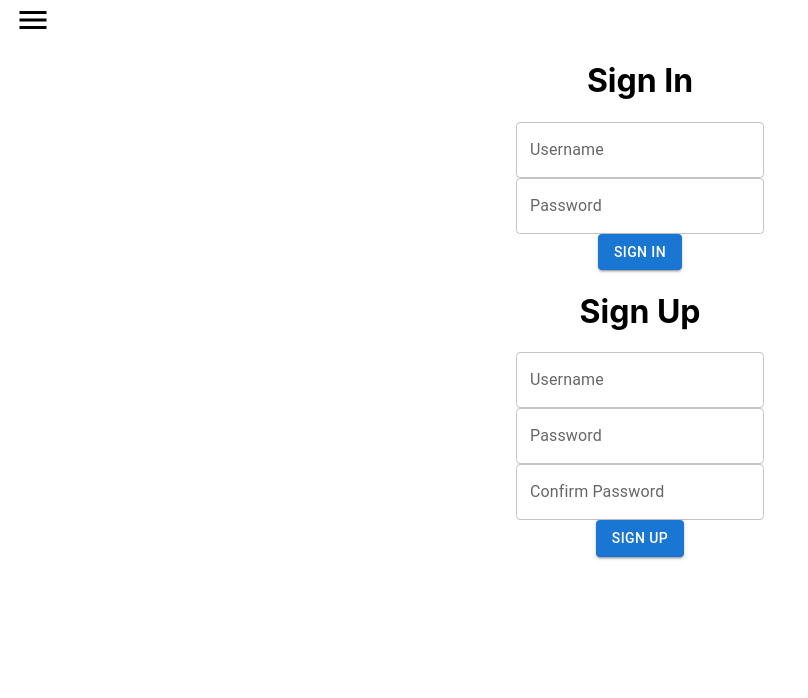
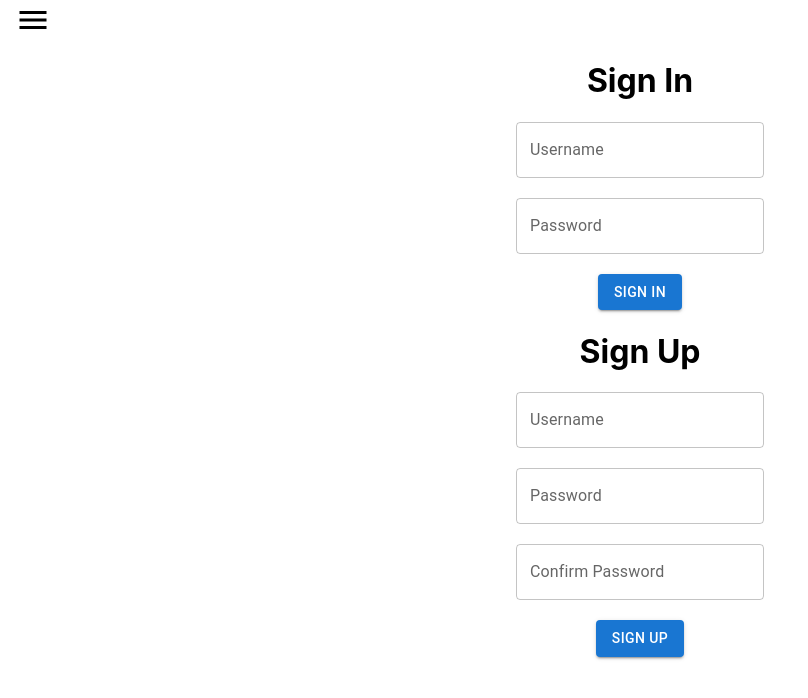
Before and after one commit to Pabloey/VDO, a React (Create React App) app in the folder vdo_django/client/: page /login in a window 1280 px wide. Shown: the top 698 px of the page, without its empty margins (0-808 px from the left). Built offline with nearby package versions, Linux system fonts and the light colour scheme.

Commit message:
Changed signin and signup components to be more fluid

```diff
--- a/vdo_django/client/src/component/SignIn.jsx
+++ b/vdo_django/client/src/component/SignIn.jsx
@@ -24,6 +24,7 @@ export default function SignIn(props) {
 
   const handleSubmit = async (e) => {
     e.preventDefault();
+    console.log(account)
     const res = await FindUser(account.username);
     await checkUser(res);
   };
@@ -33,6 +34,8 @@ export default function SignIn(props) {
       <form onSubmit={handleSubmit}>
         <TextField id="outlined-basic" label="Username" variant="outlined" name="username" value={account.username} onChange={handleChange} />
         <br />
+        <br />
+
         <TextField
           id="outlined-basic"
           type="password"
@@ -43,6 +46,7 @@ export default function SignIn(props) {
           onChange={handleChange}
         />
         <br />
+        <br />
         <Button type="submit" variant="contained">
           Sign In
         </Button>
--- a/vdo_django/client/src/component/SignUp.jsx
+++ b/vdo_django/client/src/component/SignUp.jsx
@@ -25,7 +25,9 @@ export default function SignUp() {
 
   return (
     <div>
+      <form onSubmit={handleSubmit}>
         <TextField id="outlined-basic" label="Username" variant="outlined" name="username" value={account.username} onChange={handleChange} />
+        <br />
         <br />
         <TextField
           id="outlined-basic"
@@ -37,6 +39,7 @@ export default function SignUp() {
           onChange={handleChange}
         />
         <br />
+        <br />
         <TextField
           id="outlined-basic"
           type="password"
@@ -47,9 +50,11 @@ export default function SignUp() {
           onChange={handleChange}
         />
         <br />
-      <Button onClick={handleSubmit} type="submit" variant="contained">
+        <br />
+        <Button type="submit" variant="contained">
           Sign Up
         </Button>
+      </form>
     </div>
   );
 }
--- a/vdo_django/client/src/pages/LogIn.jsx
+++ b/vdo_django/client/src/pages/LogIn.jsx
@@ -6,7 +6,7 @@ export default function LogIn(props) {
   return (
     <div>
       <h1>Sign In</h1>
-      <SignIn {...props}/>
+      <SignIn {...props} />
       <h1>Sign Up</h1>
       <SignUp />
     </div>
```
Lines whose indentation alone changed are shown as unchanged.
